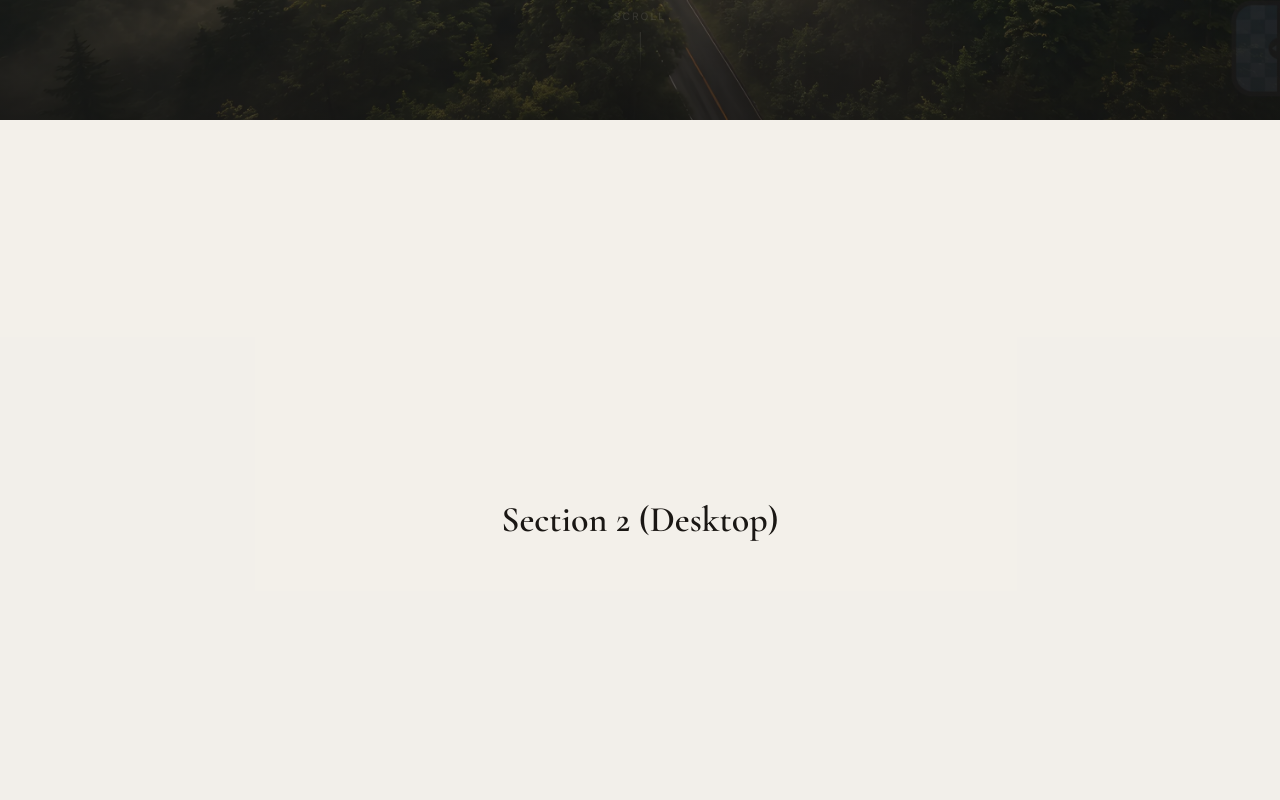
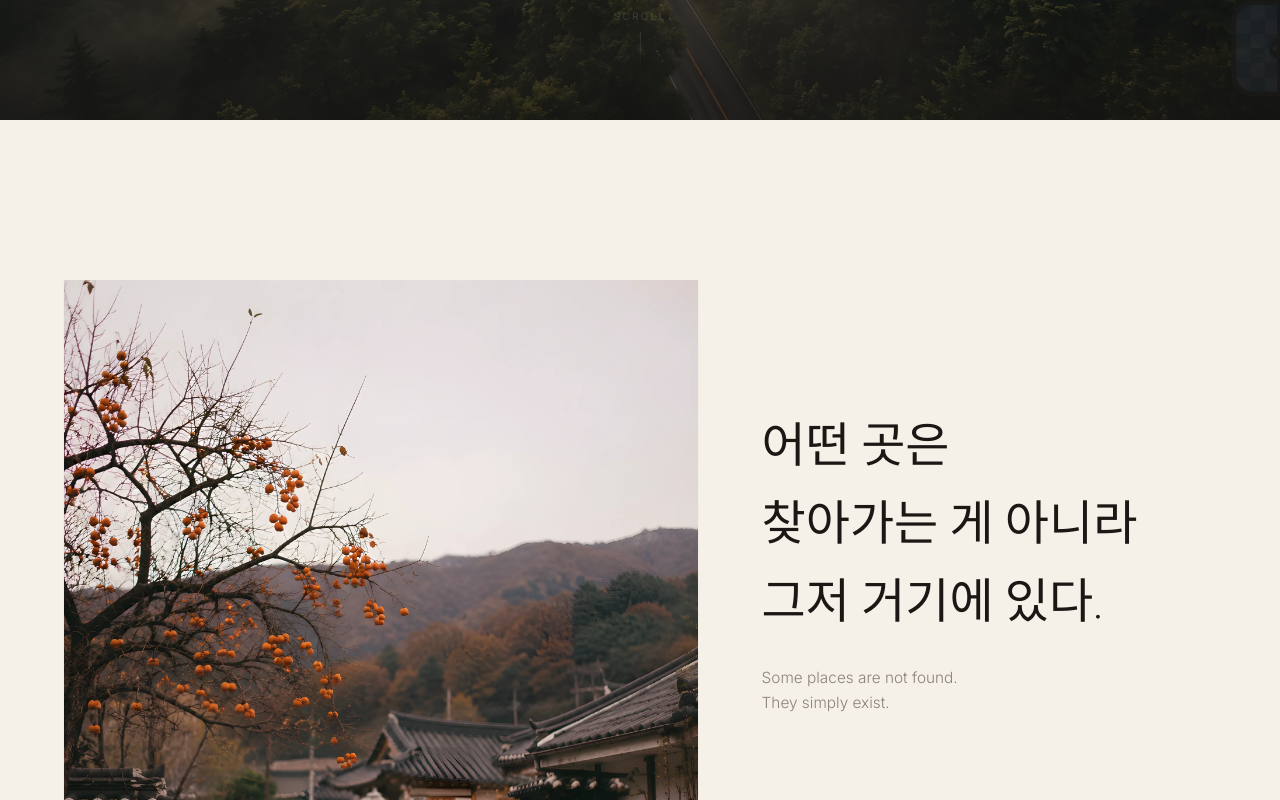
Before and after one commit to jaimelei/visitgapyeong, a React (Vite) app: page / in a window 1280 px wide. Shown: the part 680-1480 px from the top of the page. Built offline with nearby package versions, Linux system fonts and the light colour scheme.

Commit message:
005 | Frontend | Feature - Created chapter 2

```diff
--- /dev/null
+++ b/src/components/common/ScrollReveal.tsx
@@ -0,0 +1,57 @@
+import type { ReactNode } from "react";
+import { motion } from "framer-motion";
+import { fadeUp, fadeIn, fadeLeft, fadeRight } from "../../lib/animations";
+
+interface ScrollRevealProps {
+  children: ReactNode;
+  className?: string;
+  delay?: number;
+  duration?: number;
+  direction?: "up" | "down" | "left" | "right" | "none";
+  once?: boolean;
+  amount?: number;
+}
+
+export default function ScrollReveal({
+  children,
+  className = "",
+  delay = 0,
+  duration = 0.8,
+  direction = "up",
+  once = true,
+  amount = 0.2,
+}: ScrollRevealProps) {
+  // Select matching variant direction
+  const getVariants = () => {
+    switch (direction) {
+      case "up":
+        return fadeUp;
+      case "left":
+        return fadeLeft;
+      case "right":
+        return fadeRight;
+      case "none":
+      default:
+        return fadeIn;
+    }
+  };
+
+  const selectedVariants = getVariants();
+
+  return (
+    <motion.div
+      initial="hidden"
+      whileInView="visible"
+      viewport={{ once, amount }}
+      variants={selectedVariants}
+      transition={{
+        duration,
+        delay,
+        ease: [0.25, 0.1, 0.25, 1.0],
+      }}
+      className={className}
+    >
+      {children}
+    </motion.div>
+  );
+}
--- a/src/data/gapyeong.ts
+++ b/src/data/gapyeong.ts
@@ -31,3 +31,26 @@ export const arrivalContent = {
     prompt: "Aerial view of a winding two-lane road cutting through dense, lush green forest in the mountains of Gapyeong county, South Korea. Early morning, golden hour light filtering through low-hanging mist that hovers between the treetops. The road curves gently and disappears into the forest. Shot from a drone at medium altitude (approximately 100 meters), camera angled 30 degrees downward. Warm cinematic color grading: desaturated greens with golden-amber highlights, slight teal in the shadows. Soft natural lens flare from the sun peeking over the mountain ridge. The atmosphere is humid and misty. No vehicles, no people. The forest is a mix of pine and deciduous trees. Mood: mysterious, inviting, like the first frame of a film. Reference: Terrence Malick landscape cinematography, the opening shots of 'The New World.' Dimensions: 1920x1080 pixels, 16:9 aspect ratio.",
   } as ImageMetadata
 };
+
+export const existsContent = {
+  block1: {
+    korean: "어떤 곳은\n찾아가는 게 아니라\n그저 거기에 있다.",
+    english: "Some places are not found.\nThey simply exist."
+  },
+  block2: {
+    korean: [
+      "가평은 서울에서 한 시간 거리에 있다.\n그러나 시간이 다르게 흐르는 곳이다.",
+      "산과 강 사이, 계절이 천천히 지나가고,\n아침 안개가 마을을 감싸는 곳."
+    ] as [string, string],
+    english: [
+      "Gapyeong is an hour from Seoul.\nBut time moves differently here.",
+      "Between mountains and rivers,\nwhere seasons pass slowly\nand morning mist wraps around villages."
+    ] as [string, string]
+  },
+  image: {
+    name: "exists-village",
+    aspectRatio: "3/4",
+    description: "가평의 한적한 마을 골목 / Quiet village street in Gapyeong",
+    prompt: "A quiet village street in rural Gapyeong county, South Korea, during late afternoon. No people visible. A narrow paved road with low stone walls on either side. Traditional Korean low-rise houses with dark clay tile roofs (giwa) visible behind the walls. A single mature persimmon tree (감나무) with bright orange persimmons hanging from bare autumn branches stands prominently on the left side. Soft, overcast sky providing even, diffused light with no harsh shadows. A few potted plants near doorways. The road gently curves and disappears. Shot at eye level with a 50mm lens equivalent, shallow depth of field with the persimmon tree sharp and background softly blurred. Color palette: muted earth tones — warm browns, soft grays, dusty greens, the orange of the persimmons as the only vivid color. Slight film grain. Mood: stillness, everyday beauty, timelessness, a place that exists quietly. Reference: Cereal Magazine travel photography, Korean rural lifestyle editorial. Dimensions: 1200x1600 pixels, 3:4 portrait aspect ratio.",
+  } as ImageMetadata
+};
--- /dev/null
+++ b/src/pages/home/components/Exists.tsx
@@ -0,0 +1,69 @@
+import ScrollReveal from "../../../components/common/ScrollReveal";
+import ImagePlaceholder from "../../../components/common/ImagePlaceholder";
+import villageImg from "../../../assets/images/exists-village.webp";
+import { existsContent } from "../../../data/gapyeong";
+
+export default function Exists() {
+  return (
+    <section
+      id="exists"
+      data-chapter="exists"
+      className="bg-paper py-40 select-none overflow-hidden"
+    >
+      <div className="max-w-[1400px] mx-auto px-16">
+        {/* Top Split Block */}
+        <div className="flex gap-16 items-start">
+          {/* Asymmetric Left Column Image (55%) */}
+          <ScrollReveal direction="up" className="w-[55%]">
+            <ImagePlaceholder
+              name={existsContent.image.name}
+              aspectRatio={existsContent.image.aspectRatio}
+              description={existsContent.image.description}
+              prompt={existsContent.image.prompt}
+              src={villageImg}
+              className="w-full shadow-sm"
+            />
+          </ScrollReveal>
+
+          {/* Asymmetric Right Column Text (35% with pt-32 offset) */}
+          <div className="w-[35%] pt-32">
+            <ScrollReveal direction="up" delay={0.3}>
+              <h2 className="font-display font-light text-chapter text-ink whitespace-pre-line leading-relaxed">
+                {existsContent.block1.korean}
+              </h2>
+            </ScrollReveal>
+            <ScrollReveal direction="up" delay={0.45}>
+              <p className="font-body font-light text-body text-stone mt-6 whitespace-pre-line leading-relaxed">
+                {existsContent.block1.english}
+              </p>
+            </ScrollReveal>
+          </div>
+        </div>
+
+        {/* Bottom Description Block */}
+        <div className="mt-32 max-w-[650px] ml-[15%]">
+          <ScrollReveal direction="up" delay={0.2}>
+            <p className="font-display font-light text-subheading text-ink whitespace-pre-line leading-loose">
+              {existsContent.block2.korean[0]}
+            </p>
+          </ScrollReveal>
+          <ScrollReveal direction="up" delay={0.35}>
+            <p className="font-display font-light text-subheading text-ink whitespace-pre-line leading-loose mt-6">
+              {existsContent.block2.korean[1]}
+            </p>
+          </ScrollReveal>
+          <ScrollReveal direction="up" delay={0.5}>
+            <p className="font-body font-light text-body text-stone mt-6 whitespace-pre-line leading-loose">
+              {existsContent.block2.english[0]}
+            </p>
+          </ScrollReveal>
+          <ScrollReveal direction="up" delay={0.65}>
+            <p className="font-body font-light text-body text-stone mt-6 whitespace-pre-line leading-loose">
+              {existsContent.block2.english[1]}
+            </p>
+          </ScrollReveal>
+        </div>
+      </div>
+    </section>
+  );
+}
--- a/src/pages/home/index.tsx
+++ b/src/pages/home/index.tsx
@@ -1,5 +1,6 @@
 import ScreenGate from "../../components/layout/ScreenGate";
 import Arrival from "./components/Arrival";
+import Exists from "./components/Exists";
 
 export default function HomePage() {
   return (
@@ -8,10 +9,7 @@ export default function HomePage() {
 
       <div className="hidden lg:block">
         <Arrival />
-
-        <section className="h-screen flex items-center justify-center bg-blue-100/10">
-          <h1 className="text-4xl font-bold font-display">Section 2 (Desktop)</h1>
-        </section>
+        <Exists />
       </div>
     </>
   );
--- a/tailwind.config.js
+++ b/tailwind.config.js
@@ -24,7 +24,7 @@ export default {
       },
       fontSize: {
         hero: ["clamp(2.5rem, 7vw, 6rem)", { lineHeight: "1.2" }],
-        chapter: ["clamp(1.75rem, 4.5vw, 3.5rem)", { lineHeight: "1.3" }],
+        chapter: ["clamp(1.75rem, 4.5vw, 3rem)", { lineHeight: "1.3" }],
         quote: ["clamp(1.5rem, 3.5vw, 2.5rem)", { lineHeight: "1.5" }],
         subheading: ["clamp(1.125rem, 2vw, 1.5rem)", { lineHeight: "1.6" }],
         body: ["clamp(0.9375rem, 1.2vw, 1.0625rem)", { lineHeight: "1.8" }],
```
Also changed, not shown: src/assets/images/exists-village.webp (added).
